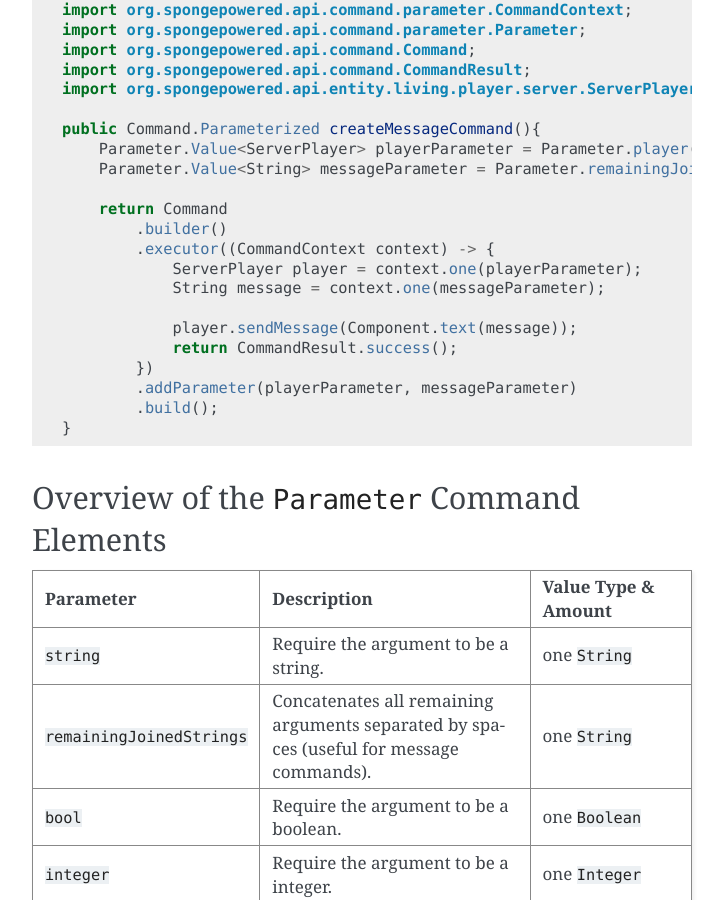
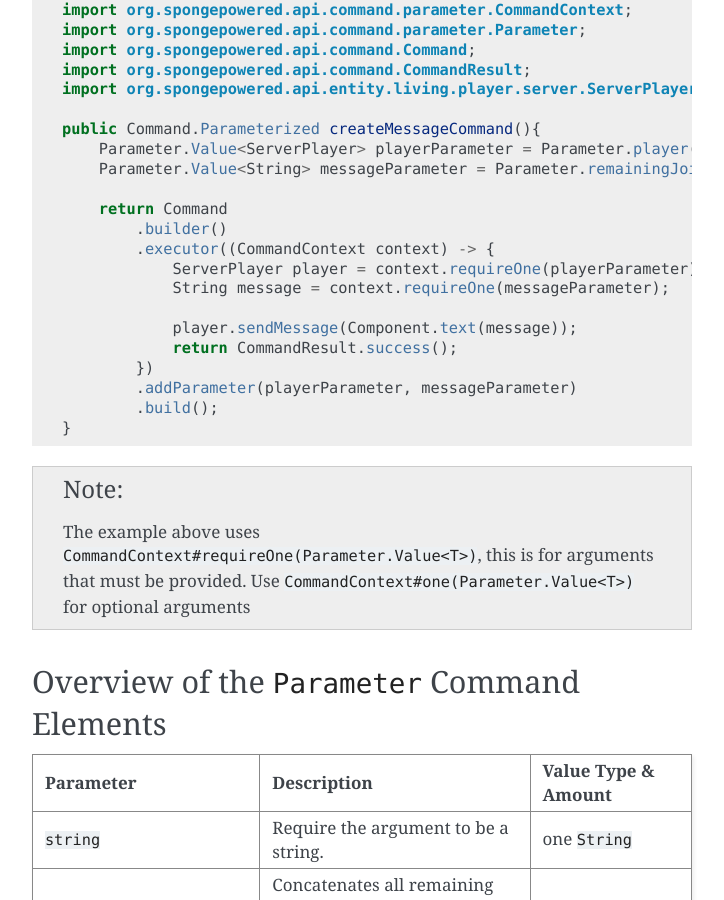
Before and after one commit to SpongePowered/SpongeDocs, a Sphinx documentation site: the page built from source/plugin/commands/argumentparsing.rst, in a window 1280 px wide and 900 px high, scrolled down 1056 px. Shown: the whole window, without its empty margins (388-1112 px from the left). Built offline with Sphinx 7.4.7, drawn with Linux system fonts in a browser that asks for light colours; cross-references to code outside the pages are shown as plain code.

Commit message:
Minor bug fix (#977)

```diff
--- a/source/plugin/commands/argumentparsing.rst
+++ b/source/plugin/commands/argumentparsing.rst
@@ -54,8 +54,8 @@ Example: Building a Command with Multiple Arguments
         return Command
             .builder()
             .executor((CommandContext context) -> {
-                ServerPlayer player = context.one(playerParameter);
-                String message = context.one(messageParameter);
+                ServerPlayer player = context.requireOne(playerParameter);
+                String message = context.requireOne(messageParameter);
 
                 player.sendMessage(Component.text(message));
                 return CommandResult.success();
@@ -63,6 +63,10 @@ Example: Building a Command with Multiple Arguments
             .addParameter(playerParameter, messageParameter)
             .build();
     }
+
+.. note::
+    The example above uses :javadoc:`CommandContext#requireOne(Parameter.Value<T>)`, this is for arguments that must be provided.
+    Use :javadoc:`CommandContext#one(Parameter.Value<T>)` for optional arguments
 
 Overview of the ``Parameter`` Command Elements
 ~~~~~~~~~~~~~~~~~~~~~~~~~~~~~~~~~~~~~~~~~~~~~~
```
